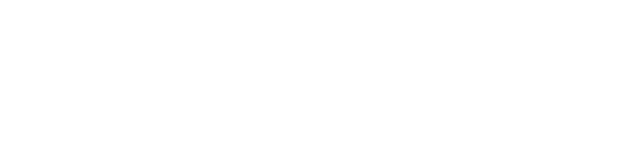
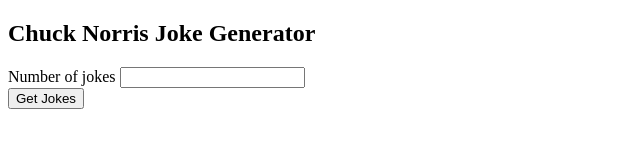
Before and after one commit to PatrickBoyn/AJAXPlayground, a plain HTML site: page Lesson3/index.html in a window 1280 px wide. Shown: the whole page, without its empty margins (0-640 px from the left). Drawn offline with Linux system fonts and the light colour scheme.

Commit message:
Added the UI for the project.

```diff
--- a/Lesson3/index.html
+++ b/Lesson3/index.html
@@ -9,7 +9,20 @@
 </head>
 <body>
     <div class="container">
+        <form>
+            <h2>Chuck Norris Joke Generator</h2>
+            <div>
+                <label for="number">Number of jokes</label>
+                <input type="number" id="number">
+            </div>
+            <div>
+                <button class="get-jokes">Get Jokes</button>
+            </div>
+        </form>
 
+        <ul class="jokes">
+
+        </ul>
     </div>
 
     <script src="app.js"></script>
```
